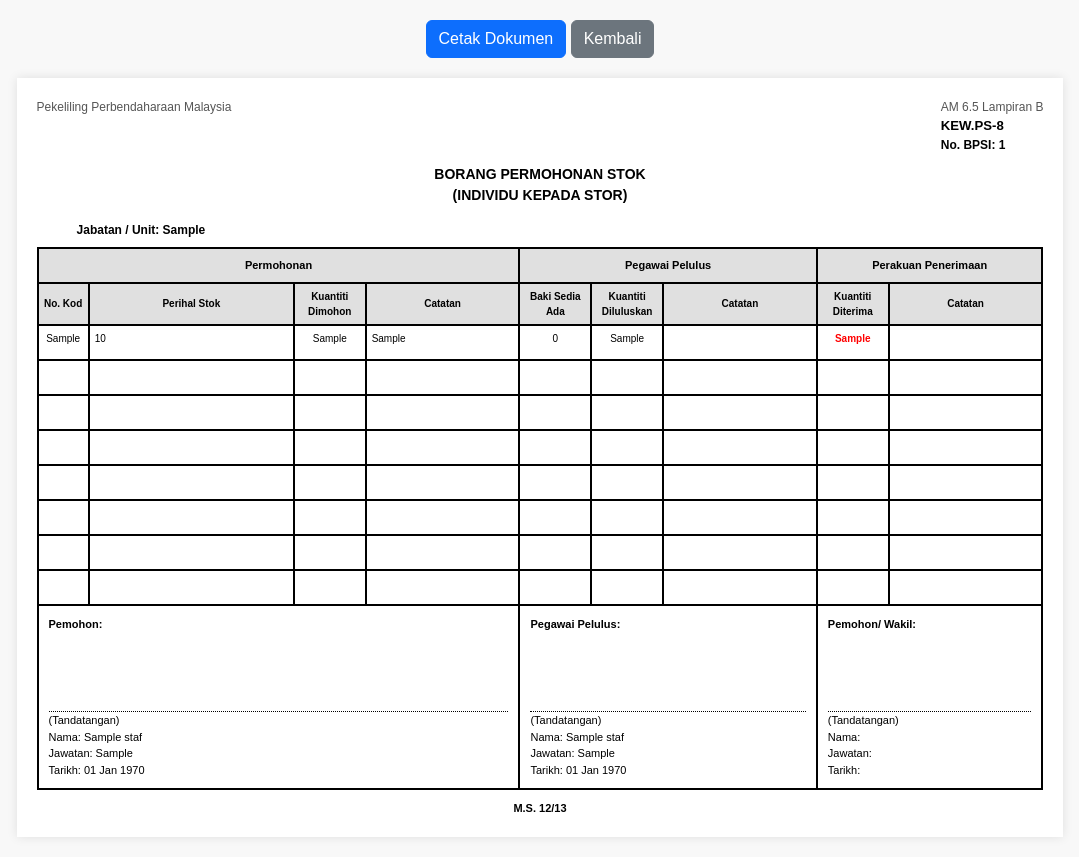
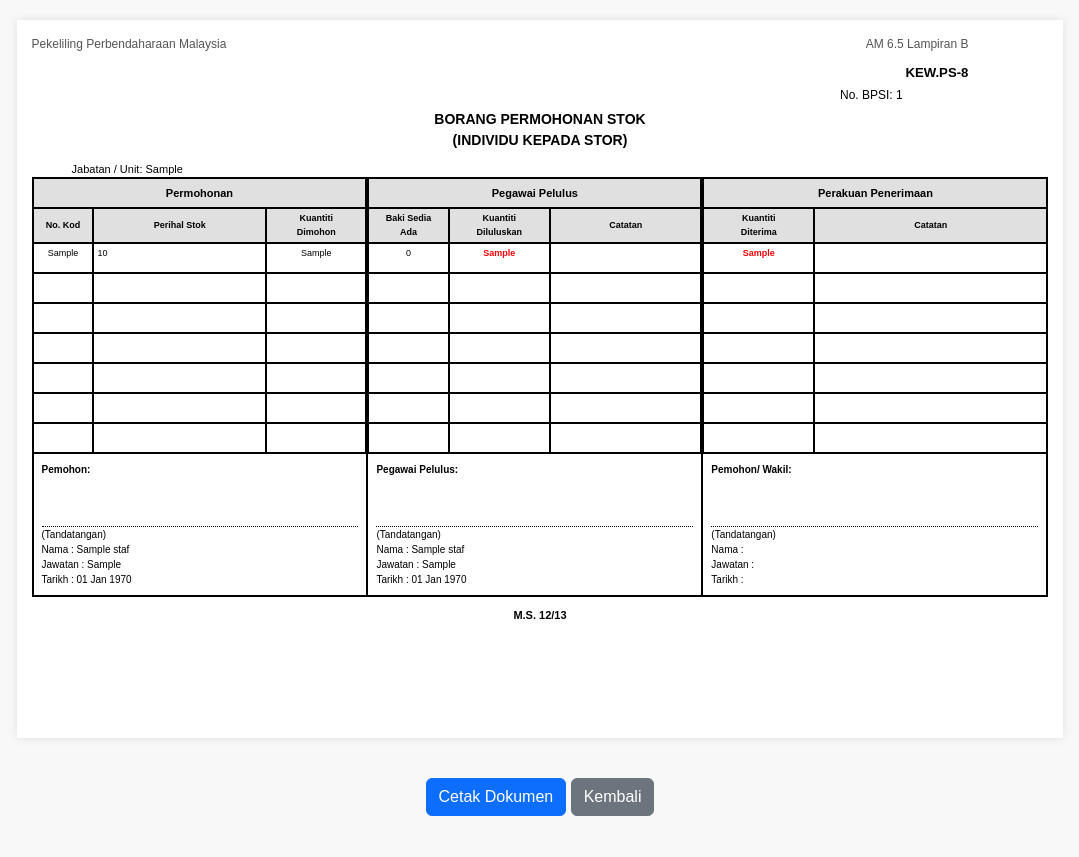
Before and after one commit to gible717/storeroom-system, a PHP site: page /kewps8_print.php?id=1 in a window 1280 px wide. Shown: the whole page, without its empty margins (100-1179 px from the left). After the commit the page ends 816 px from the top, so only its background shows below. Run offline with PHP 8.4, Linux system fonts and the light colour scheme; the visitor is signed in with stand-in values (Sample User, id 1); tables that the repository leaves empty or names only in its code hold one stand-in row (values such as "Sample post").

Commit message:
feat: update kewps8 to replicate exact official document

```diff
--- a/kewps8_print.php
+++ b/kewps8_print.php
@@ -67,7 +67,7 @@ $conn->close();
         .page-container {
             width: 27.7cm;
             min-height: 19cm;
-            padding: 20px;
+            padding: 15px;
             margin: 20px auto;
             background: #FFF;
             box-shadow: 0 0 10px rgba(0,0,0,0.1);
@@ -89,15 +89,26 @@ $conn->close();
         .report-table {
             width: 100%;
             border-collapse: collapse;
-            font-size: 10px;
+            font-size: 9px;
             /* margin-bottom: 10px; <-- REMOVED this gap */
         }
         .report-table th, .report-table td {
             border: 2px solid #000;
-            padding: 5px;
+            padding: 3px;
             vertical-align: top;
-            height: 35px;
+            height: 30px;
             text-align: left;
+        }
+        /* Bold borders between main sections */
+        .report-table thead th:nth-child(4),
+        .report-table tbody td:nth-child(4),
+        .report-table tfoot td:nth-child(4) {
+            border-left: 4px solid #000 !important;  /* Bold border after Permohonan */
+        }
+        .report-table thead th:nth-child(7),
+        .report-table tbody td:nth-child(7),
+        .report-table tfoot td:nth-child(7) {
+            border-left: 4px solid #000 !important;  /* Bold border after Pegawai Pelulus */
         }
         .report-table .center { text-align: center; }
 
@@ -119,10 +130,10 @@ $conn->close();
 
         /* 1 & 3. UNIFIED TABLE: Styling for the new signature footer row */
         .report-table tfoot td {
-            height: 150px;
+            height: 120px;
             vertical-align: top;
-            padding: 10px;
-            font-size: 11px;
+            padding: 8px;
+            font-size: 10px;
         }
 
         .header-info {
@@ -137,15 +148,16 @@ $conn->close();
         }
 
         .signature-space {
-            height: 60px;
+            height: 40px;
             border-bottom: 1px dotted #000;
-            margin-top: 20px;
+            margin-top: 10px;
         }
         .footer-note {
             font-size: 11px;
             font-weight: bold;
             text-align: center;
-            padding-top: 10px; /* Give it space from the table */
+            padding-top: 5px; /* Give it space from the table */
+            margin-top: 5px;
         }
 
         @media print {
@@ -163,50 +175,49 @@ $conn->close();
 </head>
 <body>
 
-    <div class="no-print text-center mb-3" style="padding-top: 20px;">
-        <button onclick="window.print()" class="btn btn-primary">Cetak Dokumen</button>
-        <a href="manage_requests.php" class="btn btn-secondary">Kembali</a>
-    </div>
-
     <div class="page-container">
 
         <div class="row header-info">
     <div class="col-6">
         <span class="text-header-gray">Pekeliling Perbendaharaan Malaysia</span>
     </div>
-            <div class="col-6 d-flex justify-content-end">
-                <div class="text-start"> <span class="text-header-gray">AM 6.5 Lampiran B</span><br>
-                    <strong style="font-size: 1.1em;">KEW.PS-8</strong><br>
-                    No. BPSI: <?php echo htmlspecialchars($header['ID_permohonan']); ?>
+    <div class="col-6">
+        <div style="text-align: right; padding-right: 80px;">
+            <span class="text-header-gray">AM 6.5 Lampiran B</span>
+        </div>
+        <div style="text-align: right; padding-right: 80px; margin-top: 10px;">
+            <strong style="font-size: 1.1em;">KEW.PS-8</strong>
+        </div>
+        <div style="text-align: left; padding-left: 288px; margin-top: 3px;">
+            <span style="font-weight: normal;">No. BPSI: <?php echo htmlspecialchars($header['ID_permohonan']); ?></span>
         </div>
     </div>
 </div>
-
-        <div class="main-title">
+        <div class="main-title" style="margin-bottom: 10px; margin-top: 5px;">
             <strong>BORANG PERMOHONAN STOK<br>(INDIVIDU KEPADA STOR)</strong>
         </div>
 
-        <div class="header-info mb-2" style="padding-left: 40px;">
+        <div style="padding-left: 40px; margin-bottom: 0px; font-size: 11px; font-weight: normal;">
             Jabatan / Unit: <?php echo htmlspecialchars($header['jawatan_pemohon']); ?>
         </div>
 
         <table class="report-table">
             <thead class="header-row">
+
     <tr class="header-row-main">
-                    <th colspan="4" class="header-main"><strong>Permohonan</strong></th>
-                    <th colspan="3" class="header-main"><strong>Pegawai Pelulus</strong></th>
-                    <th colspan="2" class="header-main"><strong>Perakuan Penerimaan</strong></th>
-                </tr>
+        <th colspan="3" class="header-main"><strong>Permohonan</strong></th>
+        <th colspan="3" class="header-main" style="border-left: 4px solid #000;"><strong>Pegawai Pelulus</strong></th>
+    <th colspan="2" class="header-main" style="border-left: 4px solid #000;"><strong>Perakuan Penerimaan</strong></th>
+
     <tr class="header-row-sub">
-                    <th class="header-sub" style="width: 5%;"><strong>No. Kod</strong></th>
-                    <th class="header-sub" style="width: 20%;"><strong>Perihal Stok</strong></th>
-                    <th class="header-sub center" style="width: 7%;"><strong>Kuantiti Dimohon</strong></th>
+    <th class="header-sub" style="width: 6%;"><strong>No. Kod</strong></th>
+    <th class="header-sub" style="width: 17%;"><strong>Perihal Stok</strong></th>
+    <th class="header-sub center" style="width: 10%;"><strong>Kuantiti<br>Dimohon</strong></th>
+    <th class="header-sub center" style="width: 8%; border-left: 5px solid #000;"><strong>Baki Sedia<br>Ada</strong></th>
+    <th class="header-sub center" style="width: 10%;"><strong>Kuantiti<br>Diluluskan</strong></th>
     <th class="header-sub" style="width: 15%;"><strong>Catatan</strong></th>
-                    <th class="header-sub center" style="width: 7%;"><strong>Baki Sedia Ada</strong></th>
-                    <th class="header-sub center" style="width: 7%;"><strong>Kuantiti Diluluskan</strong></th>
-                    <th class="header-sub" style="width: 15%;"><strong>Catatan</strong></th>
-                    <th class="header-sub center" style="width: 7%;"><strong>Kuantiti Diterima</strong></th>
-                    <th class="header-sub" style="width: 15%;"><strong>Catatan</strong></th>
+    <th class="header-sub center" style="width: 11%; border-left: 5px solid #000;"><strong>Kuantiti<br>Diterima</strong></th>
+    <th class="header-sub" style="width: 23%;"><strong>Catatan</strong></th>
 </tr>
 </thead>
             <tbody>
@@ -219,43 +230,55 @@ $conn->close();
     <td class="center"><?php echo htmlspecialchars($item['no_kod']); ?></td>
     <td><?php echo htmlspecialchars($item['perihal_stok']); ?></td>
     <td class="center"><?php echo htmlspecialchars($item['kuantiti_mohon']); ?></td>
-                    <td><?php echo $item_count == 1 ? htmlspecialchars($item['catatan_pemohon']) : ''; ?></td>
     <td class="center"><?php echo htmlspecialchars($item['baki_sedia_ada'] ?? '-'); ?></td>
-                    <td class="center"><?php echo htmlspecialchars($item['kuantiti_lulus']); ?></td>
-                    <td></td> <td class="center" style="color: red; font-weight: bold;"><?php echo htmlspecialchars($item['kuantiti_lulus']); ?></td>
-                    <td></td> </tr>
+    <td class="center" style="color: red; font-weight: bold;"><?php echo htmlspecialchars($item['kuantiti_lulus']); ?></td>
+    <td></td>
+    <td class="center" style="color: red; font-weight: bold;"><?php echo htmlspecialchars($item['kuantiti_lulus']); ?></td>
+    <td></td>
+    </tr>
     <?php endwhile; ?>
 
     <?php
-                for ($i = $item_count; $i < 8; $i++):
+    for ($i = $item_count; $i < 7; $i++):
     ?>
     <tr>
-                    <td>&nbsp;</td> <td>&nbsp;</td> <td>&nbsp;</td> <td>&nbsp;</td>
-                    <td>&nbsp;</td> <td>&nbsp;</td> <td>&nbsp;</td>
-                    <td>&nbsp;</td> <td>&nbsp;</td>
+        <td>&nbsp;</td>
+        <td>&nbsp;</td>
+        <td>&nbsp;</td>
+        <td>&nbsp;</td>
+        <td>&nbsp;</td>
+        <td>&nbsp;</td>
+        <td>&nbsp;</td>
+        <td>&nbsp;</td>
     </tr>
     <?php endfor; ?>
 </tbody>
 
             <tfoot>
     <tr>
-                    <td colspan="4">
-                        <strong>Pemohon:</strong> <div class="signature-space"></div>
-                        <span class="text-gray-label">(Tandatangan)</span><br> <span class="text-gray-label">Nama:</span> <?php echo htmlspecialchars($header['nama_pemohon']); ?><br>
-                        <span class="text-gray-label">Jawatan:</span> <?php echo htmlspecialchars($header['jawatan_pemohon']); ?><br>
-                        <span class="text-gray-label">Tarikh:</span> <?php echo date('d M Y', strtotime($header['tarikh_mohon'])); ?><br>
+        <td colspan="3">
+            <strong>Pemohon:</strong>
+            <div class="signature-space"></div>
+            (Tandatangan)<br>
+            Nama : <?php echo htmlspecialchars($header['nama_pemohon']); ?><br>
+            Jawatan : <?php echo htmlspecialchars($header['jawatan_pemohon']); ?><br>
+            Tarikh : <?php echo date('d M Y', strtotime($header['tarikh_mohon'])); ?>
         </td>
         <td colspan="3">
-                        <strong>Pegawai Pelulus:</strong> <div class="signature-space"></div>
-                        <span class="text-gray-label">(Tandatangan)</span><br> <span class="text-gray-label">Nama:</span> <?php echo htmlspecialchars($header['nama_pelulus'] ?? '-'); ?><br>
-                        <span class="text-gray-label">Jawatan:</span> <?php echo htmlspecialchars($header['jawatan_pelulus'] ?? '-'); ?><br>
-                        <span class="text-gray-label">Tarikh:</span> <?php echo $header['tarikh_lulus'] ? date('d M Y', strtotime($header['tarikh_lulus'])) : '-'; ?><br>
+            <strong>Pegawai Pelulus:</strong>
+            <div class="signature-space"></div>
+            (Tandatangan)<br>
+            Nama : <?php echo htmlspecialchars($header['nama_pelulus'] ?? '-'); ?><br>
+            Jawatan : <?php echo htmlspecialchars($header['jawatan_pelulus'] ?? '-'); ?><br>
+            Tarikh : <?php echo $header['tarikh_lulus'] ? date('d M Y', strtotime($header['tarikh_lulus'])) : '-'; ?>
         </td>
         <td colspan="2">
-                        <strong>Pemohon/ Wakil:</strong> <div class="signature-space"></div>
-                        <span class="text-gray-label">(Tandatangan)</span><br> <span class="text-gray-label">Nama:</span><br>
-                        <span class="text-gray-label">Jawatan:</span><br>
-                        <span class="text-gray-label">Tarikh:</span><br>
+            <strong>Pemohon/ Wakil:</strong>
+            <div class="signature-space"></div>
+            (Tandatangan)<br>
+            Nama :<br>
+            Jawatan :<br>
+            Tarikh :
         </td>
     </tr>
 </tfoot>
@@ -263,5 +286,11 @@ $conn->close();
 
         <div class="footer-note">M.S. 12/13</div>
 
-    </div> </body>
+    </div>
+</body>
+
+    <div class="no-print text-center mb-3" style="padding-top: 20px;">
+        <button onclick="window.print()" class="btn btn-primary">Cetak Dokumen</button>
+        <a href="manage_requests.php" class="btn btn-secondary">Kembali</a>
+    </div>
 </html>
```
Lines whose indentation alone changed are shown as unchanged.
